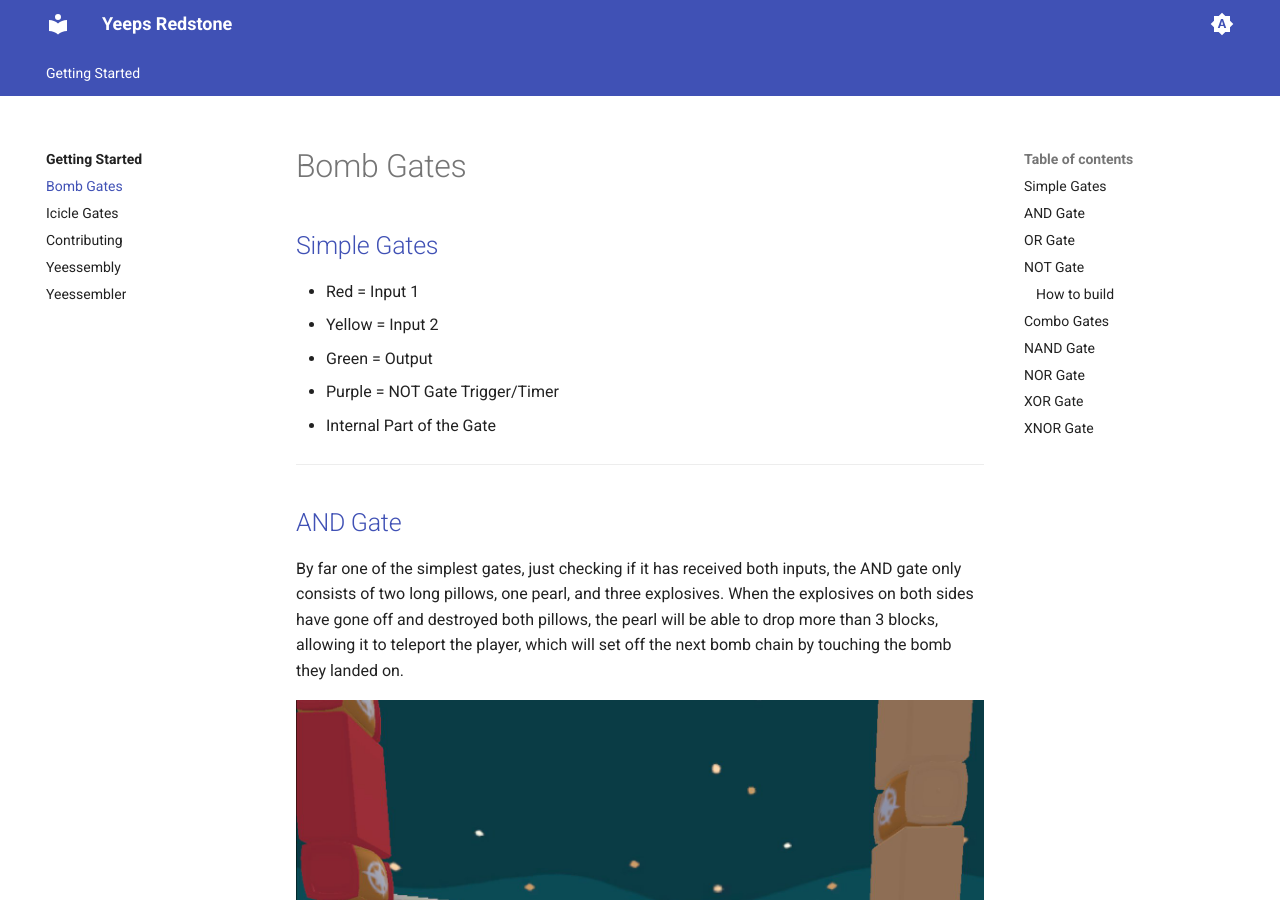
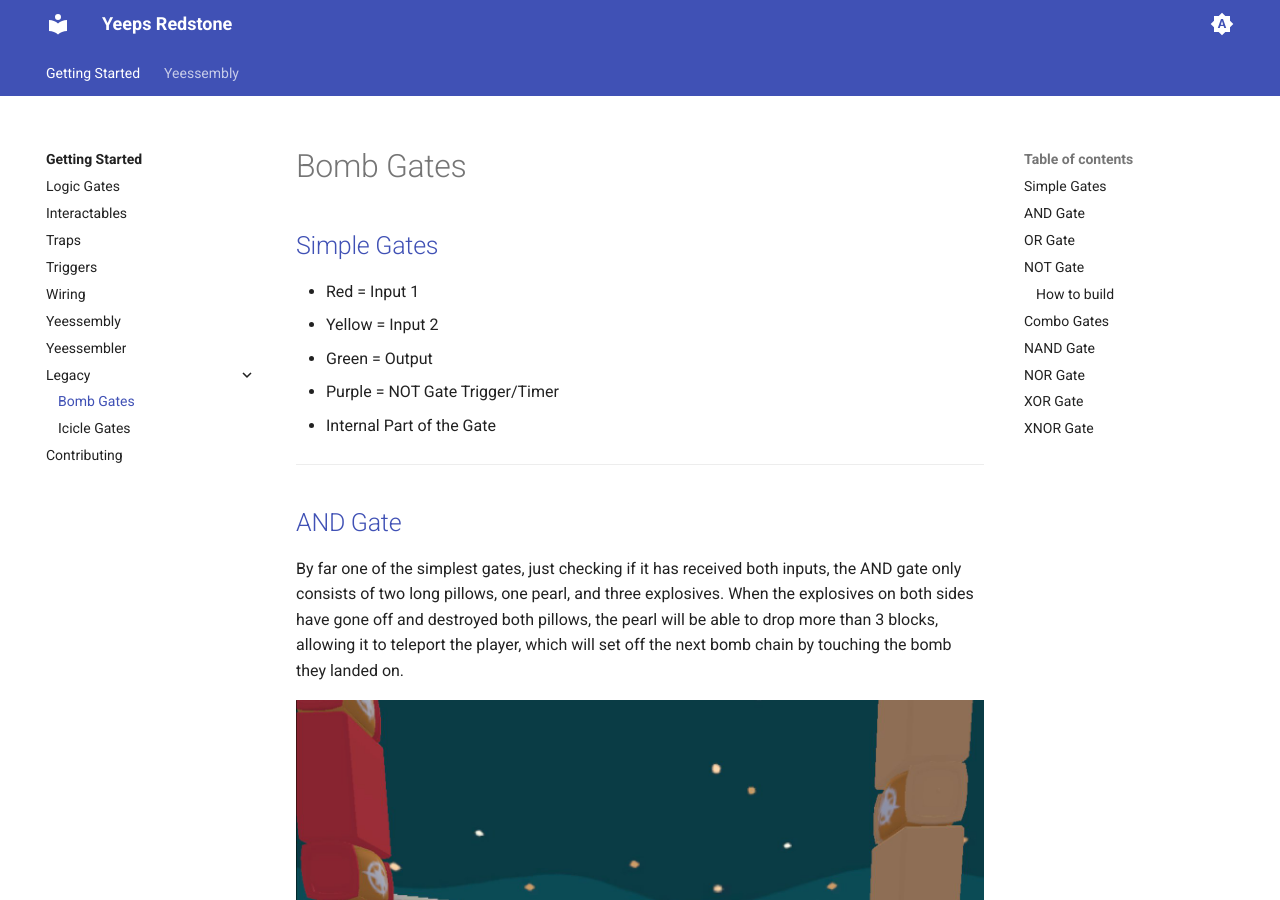
Before and after one commit to lrutjens/lrutjens.github.io, an MkDocs documentation site: the page built from docs/legacy/bomb-gates.md, in a window 1280 px wide and 900 px high. Built offline with MkDocs 1.6.1 and Material for MkDocs 9.7.7, drawn with Linux system fonts in a browser that asks for light colours.

Commit message:
added new pages

```diff
--- a/docs/extras/assembler.html
+++ b/docs/extras/assembler.html
@@ -1,6 +1,7 @@
 <!DOCTYPE html>
 <html>
     <head>
+        <title>Yeessembler</title>
         <link rel="stylesheet" href="styles.css">
         <link rel="stylesheet" href="https://pyscript.net/alpha/pyscript.css" />
         <link rel = 'stylesheet' href = "https://cdn.jsdelivr.net/npm/bootstrap@5.0.2/dist/css/bootstrap.min.css">
--- a/docs/bomb-gates.md
+++ b/docs/legacy/bomb-gates.md
@@ -14,12 +14,12 @@
 ## [AND Gate](#and-gate)
 By far one of the simplest gates, just checking if it has received both inputs, the AND gate only consists of two long pillows, one pearl, and three explosives. When the explosives on both sides have gone off and destroyed both pillows, the pearl will be able to drop more than 3 blocks, allowing it to teleport the player, which will set off the next bomb chain by touching the bomb they landed on.
 
-![and gate side view](images/and-side.jpg)
+![and gate side view](../images/and-side.jpg)
 
 ## [OR Gate](#or-gate)
 Even simpler than the AND gate, the OR gate will just check if it has received either input, it consists of only a single long pillow, three explosives, and one pearl. When either of the bomb go off, they will destroy the pillow, allowing the pearl to fall and set off the next bomb chain like with the AND gate
 
-![or gate side view](images/or-side.jpg)
+![or gate side view](../images/or-side.jpg)
 
 ## [NOT Gate](#not-gate)
 The NOT gate has a single input that it inverts, but it is by far the most trouble-some gate, and it cannot just be setup like the others. Due to the way everything is setup and how explosion chains works, we can't just start an explosion chain if we don't get an input, which is what a NOT gate is supposed to do. To make them work, we must have a second explosion chain, which acts as a "timer/equals buttom", go and "check" if each NOT gate has recieved an input. If it has, then there will be no output, and vise-versa.
@@ -34,7 +34,7 @@ The NOT gate has a single input that it inverts, but it is by far the most troub
 
 When the input line exploads, it destroys the top block, which drops the pearl. When the timer line goes by and destroys the remaining block, the pearl can't fall far enough to teleport the player and set off the chain. However, if the input line doesn't go off, the timer line is able to destroy both blocks and teleport the player to start the chain, effectivly inverting the input. With the way this gate works, the timer **cannot** reach the pearl at the same time, or before, the input line gets there, otherwise it will be treated as if there were no input.
 
-![not gate side view](images/not-side.jpg)
+![not gate side view](../images/not-side.jpg)
 
 ----
 
@@ -52,11 +52,11 @@ Similar to the NAND gate, a NOR gate is just an OR gate with a NOT gate on the e
 ##[XOR Gate](#xor-gate)
 The XOR gate, or the exclusive OR gate, will give an output if either of its inputs have been triggered, but not if both have. You can build on by arranging the gates like this (remeber the not gate trigger/timer):
 
-![XOR gate image](images/xor.png)
+![XOR gate image](../images/xor.png)
 This is one of the more compact XOR gates by JosFa
 
-![Ingame XOR gate top view](images/xor-top.jpg){width=360x}
-![Ingame XOR gate side view](images/xor-side.jpg){width=360x}
+![Ingame XOR gate top view](../images/xor-top.jpg){width=360x}
+![Ingame XOR gate side view](../images/xor-side.jpg){width=360x}
 
 ##[XNOR Gate](#xnor-gate)
 The XNOR is almost the exact same as the XOR gate, except for, you guessed it..., theres a NOT gate at the end. If neither or both inputs triggered there will be an output, but if a single input is supplied there will be no output.
--- a/mkdocs.yml
+++ b/mkdocs.yml
@@ -33,8 +33,19 @@ plugins:
 nav:
   - Getting Started:
     - index.md
-    - bomb-gates.md
-    - icicle-gates.md
-    - contributing.md
-    - yeessembly.md
-    - yeessembler.md
+    - Logic Gates: gates.md
+    - Interactables: interactables.md
+    - Traps: traps.md
+    - Triggers: triggers.md
+    - Wiring: wiring.md
+    - Yeessembly: yeessembly.md
+    - Yeessembler: yeessembler.md
+    - Legacy:
+      - Intro: legacy/index.md
+      - Bomb Gates: legacy/bomb-gates.md
+      - Icicle Gates: legacy/icicle-gates.md
+    - Contributing: contributing.md
+  - Yeessembly:
+    - Yeessembly: yeessembly.md
+    - Yeessembler: yeessembler.md
+    - Plain Yeessembler: extras/assembler.html
```
Also changed, not shown: docs/contributing.md (+3 -1 lines), docs/gates.md (added, +3 -0 lines), docs/index.md (+1 -33 lines), docs/interactables.md (added, +3 -0 lines), docs/legacy/icicle-gates.md (renamed from docs/icicle-gates.md, +2 -2 lines), docs/legacy/index.md (added, +34 -0 lines), docs/traps.md (added, +3 -0 lines), docs/triggers.md (added, +3 -0 lines), docs/wiring.md (added, +3 -0 lines).
